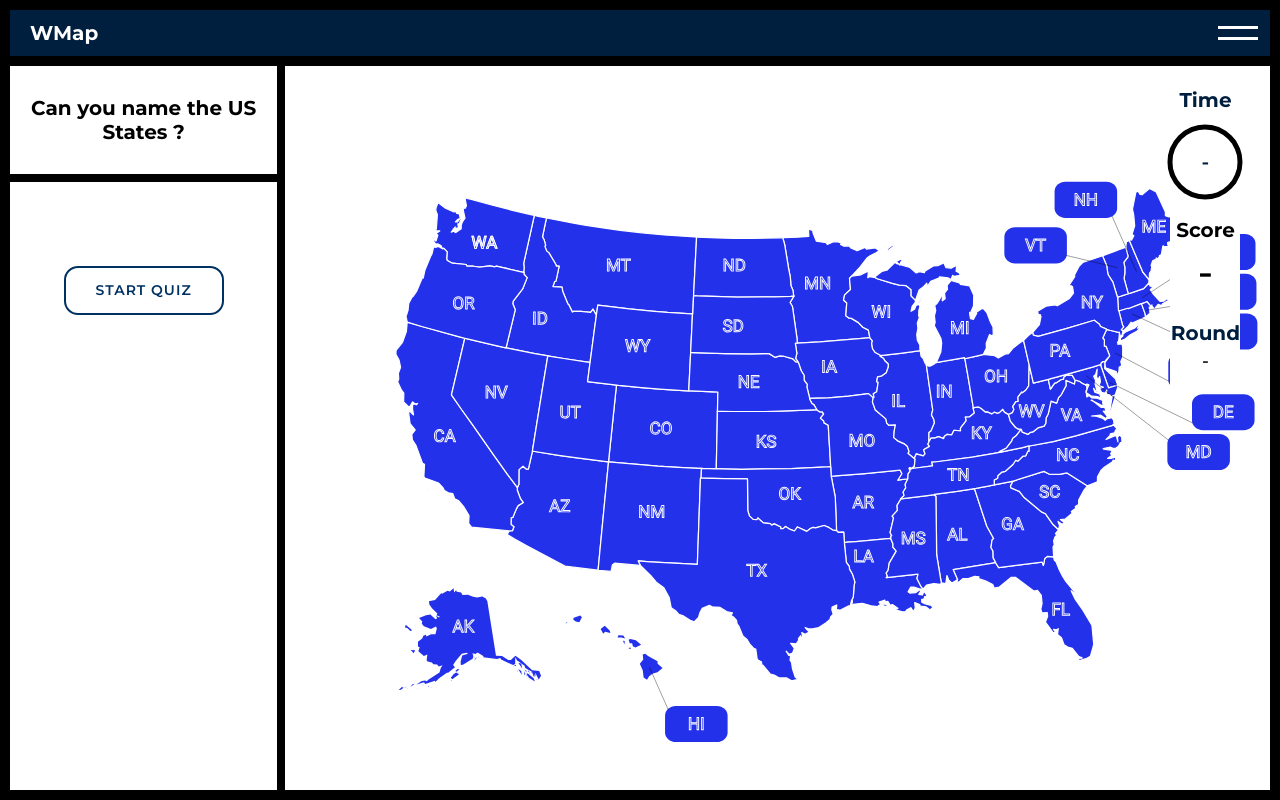
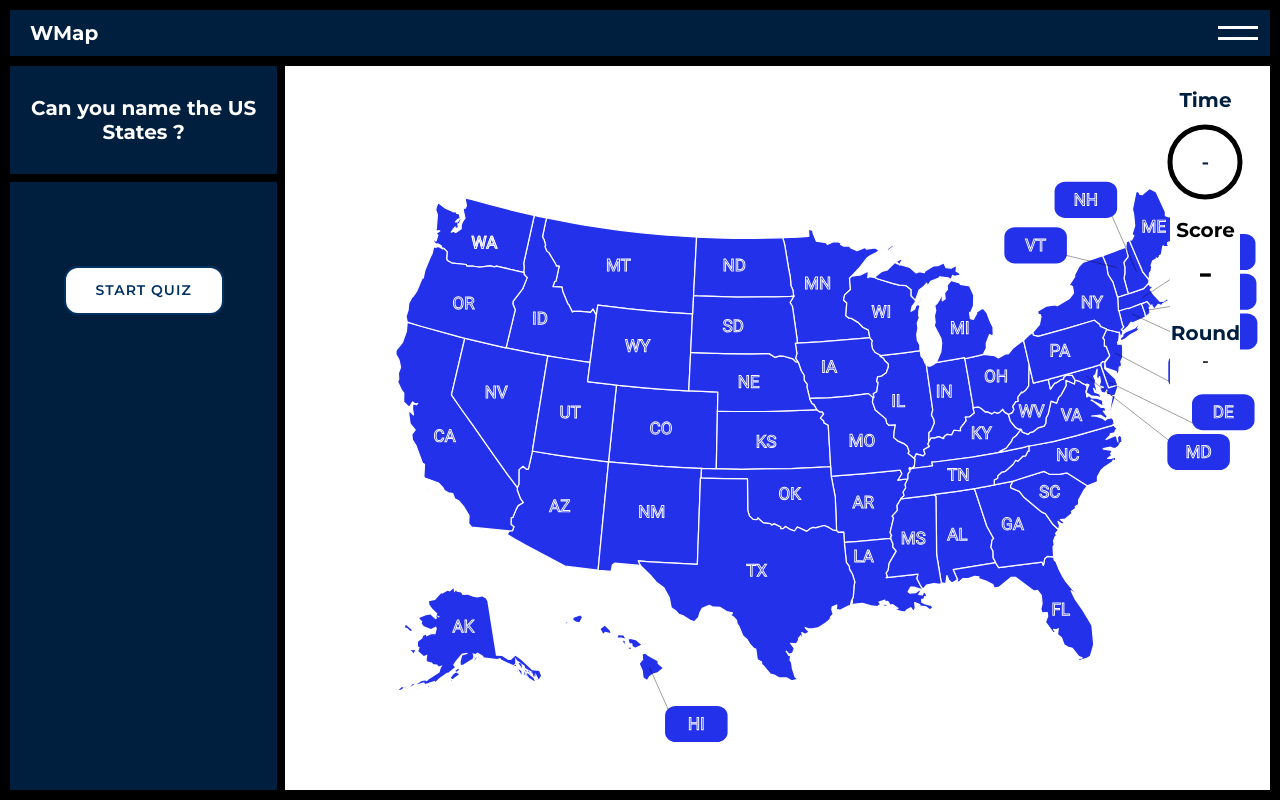
Before and after one commit to jakubwas/WMap, a React (Create React App) app: page /USA in a window 1280 px wide. Built offline with nearby package versions, Linux system fonts and the light colour scheme.

Commit message:
Change sidebar appearance

```diff
--- a/src/Components/Buttons/PlayButton.js
+++ b/src/Components/Buttons/PlayButton.js
@@ -10,7 +10,7 @@ const MainContainer = styled.div`
     text-align: center;
     width: 100%;
     height: 100%;
-    margin: 0 auto;
+    margin: 0 auto;1
 `;
 
 const ButtonContainer = styled.div`
@@ -22,6 +22,7 @@ const ButtonContainer = styled.div`
     background-color: #fff;
     padding: 4rem 0rem;
     width: 24rem;
+    background: #001f3f;
 `;
 
 const Btn = styled.div`
@@ -34,6 +35,7 @@ const Btn = styled.div`
     position: relative;
     text-transform: uppercase;
     width: 100%;
+    background: white;
 `;
 
 const Button = (props) => {
--- a/src/Components/Buttons/playButton.css
+++ b/src/Components/Buttons/playButton.css
@@ -2,7 +2,7 @@
     display: inline-flex;
     color: #003163;
     border: solid 2px #003163;
-    border-radius: 1.4rem ;
+    border-radius: 1.4rem;
     position: relative;
     transition-duration: 0.4s;
     overflow: hidden;
@@ -16,7 +16,7 @@
 }
 
 .effect:hover {
-    background-color: #001f3f;
+    background-color: rgb(36, 49, 163);
 }
 
 .effect:hover span {
--- a/src/Components/CountriesInfoSidebar.js
+++ b/src/Components/CountriesInfoSidebar.js
@@ -13,7 +13,7 @@ const CountriesInfoSidebar = (props) => {
             {props.currentNumber > 0 && props.currentNumber !== 11 ? (
                 <Container>
                     <img
-                        style={{ width: "15rem", height: "10rem" }}
+                        style={{ width: "20rem", height: "10rem" }}
                         src={require(`../assets/EuropeFlags/${
                             props.generatedStates[props.currentNumber]
                         }.svg`)}
--- a/src/Components/SideBarContainer.js
+++ b/src/Components/SideBarContainer.js
@@ -8,11 +8,12 @@ const Container = styled.div`
     width: 35rem;
     height: 100%;
     border-right: 0.8rem solid black;
+    background: #001f3f;
 `;
 
 const SideNote = styled.h2`
     margin-top: 3rem;
-    color: black;
+    color: white;
     font-size: 2rem;
     text-align: center;
     padding-bottom: 3rem;
@@ -25,6 +26,7 @@ const FindContainer = styled.div`
     justify-content: center;
     flex-direction: column;
     min-height: 30%;
+    background: #001f3f;
 `;
 
 const Find = styled.div`
@@ -57,7 +59,7 @@ const SideBarContainer = (props) => {
             <SideNote>{props.sideNoteMessage}</SideNote>
             <FindContainer>
                 {props.currentNumber !== 0 && props.currentNumber !== 11 && (
-                    <h1 style={{ textAlign: "center", fontWeight: "400" }}>
+                    <h1 style={{ textAlign: "center", fontWeight: "400", color: "white" }}>
                         Find: <Find>{props.find}</Find>
                     </h1>
                 )}
```
